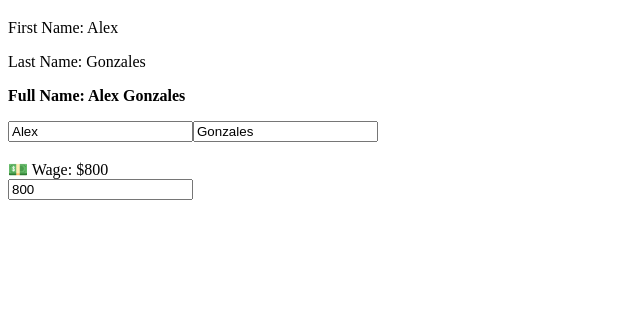
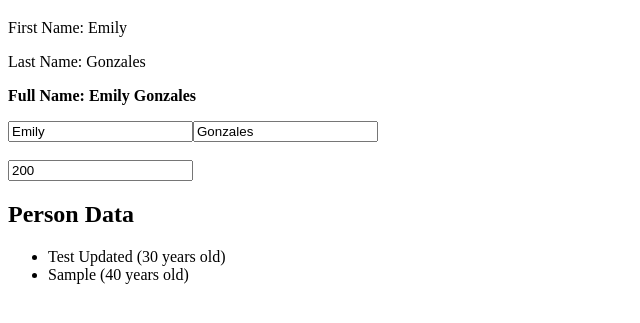
Before and after one commit to tobi2409/template-engine, a plain HTML site: page examples/notify.html in a window 1280 px wide. Shown: the part 61-384 px from the top of the page, without its empty margins (0-640 px from the left). Drawn offline with Linux system fonts and the light colour scheme.

Commit message:
dependencies

```diff
--- a/examples/notify.html
+++ b/examples/notify.html
@@ -23,11 +23,20 @@
 
         <div>
             <if test="showWage">
-                <div>💵 Wage: $<get>model.wage</get></div>
+                <p>💵 Wage: $<get>model.wage</get></p>
+                <p><b><get>fullInfo</get></b></p>
             </if>
 
             <input type="number" bind-input-value="model.wage" placeholder="Wage ..."/>
         </div>
+
+        <h2>Person Data</h2>
+
+        <ul>
+            <each of="beautifiedPersonData" as="personInfo">
+                <li><get>personInfo.name</get> (<get>personInfo.age</get> years old)</li>
+            </each>
+        </ul>
     </template>
 
     <template-use id="app-template-use" template-id="app-template" mount-id="app"></template-use>
@@ -38,7 +47,8 @@
         const model = {
             firstName: 'Alex',
             lastName: 'Gonzales',
-            wage: 800
+            wage: 800,
+            rawPersonData: [{ name: 'Test', birthyear: 1995 }, { name: 'Demo', birthyear: 1990 }]
         }
 
         const viewModel = TemplateEngine.reactive({
@@ -50,12 +60,32 @@
 
             get showWage() {
                 return model.wage > 600
+            },
+
+            get fullInfo() {
+                return `${this.fullName} earns $${model.wage}`
+            },
+
+            get beautifiedPersonData() {
+                return model.rawPersonData.map(p => {
+                    const age = new Date().getFullYear() - p.birthyear
+                    return { name: p.name, age: age }
+                })
             }
         }, document.getElementById('app-template-use'), {
             'model.firstName': ['fullName'],
             'model.lastName': ['fullName'],
-            'model.wage': ['showWage']
+            'model.wage': ['showWage'],
+            'model.rawPersonData': ['beautifiedPersonData']
+            /*'model.rawPersonData.0.name': ['beautifiedPersonData.0.name']*/
+            /*'fullName': ['fullInfo']*/
         })
+
+        viewModel.model.firstName = 'Emily'
+        viewModel.model.wage = 200
+        viewModel.model.rawPersonData.push({ name: 'Sample', birthyear: 1985 })
+        viewModel.model.rawPersonData[0].name = 'Test Updated'
+        viewModel.model.rawPersonData.splice(1, 1)
     </script>
 
 </body>
--- a/src/default-node-attributes.js
+++ b/src/default-node-attributes.js
@@ -3,6 +3,7 @@
 import { nodeHoldersByKeys } from './utils/node-holders.js'
 import { resolveEx, setByPath } from './utils/resolver.js'
 import { refresh } from './refresh.js'
+import { notifyDependencies, findMatchingDependencies } from './utils/notifier.js'
 
 // Helper function to apply attribute value to DOM element
 export function applyAttribute(node, attrName, value) {
@@ -32,7 +33,7 @@ export function handleActionAttribute(cloned, attr, data, contextStack, params)
     }
 }
 
-export function handleBindAttribute(cloned, attr, resolved, data) {
+export function handleBindAttribute(cloned, attr, resolved, data, dependencies = {}) {
     try {
         // two-way binding: bind-{event}-{property}="dataKey"
         const parts = attr.name.split('-')
@@ -61,6 +62,10 @@ export function handleBindAttribute(cloned, attr, resolved, data) {
                 const change = { fullKey: resolved.fullKey, action: nodeHolder.action }
                 refresh(data, change)
             }
+
+            // Trigger refreshes for dependent keys (including nested paths)
+            const matchingDependents = findMatchingDependencies(resolved.fullKey, dependencies)
+            notifyDependencies(data, matchingDependents)
         })
 
         cloned.removeAttribute(attr.name)
--- a/src/refresh.js
+++ b/src/refresh.js
@@ -59,8 +59,7 @@ export function refresh(data, change, app) {
             case 'updateGet': {
                 const linkedNodeHolders = nodeHoldersByKeys.getByKey(change.fullKey)
                 for (const nodeHolder of linkedNodeHolders.get('holders')) {
-                    const refreshKey = nodeHolder.refreshKey || change.fullKey
-                    handleGetNodeRefresh(data, { existingNode: nodeHolder.node, fullKey: refreshKey })
+                    handleGetNodeRefresh(data, { existingNode: nodeHolder.node, fullKey: change.fullKey })
                 }
 
                 break
--- a/src/render.js
+++ b/src/render.js
@@ -35,17 +35,9 @@ export function handleGetNode(data, contextStack = new Map(), params = new Map()
 
         mount(resolvedTextSpan, mountNode, insertBeforeAnchor)
 
-        const nodeHolder = { action: 'updateGet', getNode: getNode, node: resolvedTextSpan, refreshKey: resolved.fullKey }
-        nodeHoldersByKeys.appendToKey(resolved.fullKey, nodeHolder)
-
-        // Check if OTHER keys depend on THIS key
-        // If model.firstName changes, fullName should also refresh
-        for (const [sourceKey, dependentKeys] of Object.entries(dependencies)) {
-            if (dependentKeys.includes(resolved.fullKey)) {
-                // Register this nodeHolder also under the source key
-                nodeHoldersByKeys.appendToKey(sourceKey, nodeHolder)
-            }
-        }
+        // NodeHolder structure: getNode is needed for refresh
+        nodeHoldersByKeys.appendToKey(resolved.fullKey,
+            { action: 'updateGet', getNode: getNode, node: resolvedTextSpan })
     } catch (error) {
         throw new Error(`[TemplateEngine] Error in handleGetNode: ${error.message}`)
     }
@@ -250,7 +242,7 @@ function handleDefaultNode(data, contextStack = new Map(), params = new Map(), d
             if (attr.name.startsWith('action-')) {
                 handleActionAttribute(cloned, attr, data, contextStack, params)
             } else if (attr.name.startsWith('bind-')) {
-                handleBindAttribute(cloned, attr, resolved, data)
+                handleBindAttribute(cloned, attr, resolved, data, dependencies)
             } else if (attr.name.startsWith('attr-') || attr.name.startsWith('style-')) {
                 handleStyleOrAttrAttribute(cloned, attr, resolved)
             }
--- a/src/template-engine.js
+++ b/src/template-engine.js
@@ -3,6 +3,7 @@
 import { nodeHoldersByKeys } from './utils/node-holders.js'
 import { run } from './render.js'
 import { refresh } from './refresh.js'
+import { notifyDependencies, findMatchingDependencies } from './utils/notifier.js'
 
 const TemplateEngine = (function () {
     return {
@@ -14,7 +15,6 @@ const TemplateEngine = (function () {
             }
 
             const topData = data
-            const deps = dependencies
 
             function innerReactive(data, fullKey = '') {
                 let isInArrayMethod = false
@@ -60,7 +60,18 @@ const TemplateEngine = (function () {
                             }
 
                             try {
-                                refresh(topData, change)
+                                // Check if there are NodeHolders or dependencies for this array
+                                const linkedNodeHolders = nodeHoldersByKeys.getByKey(fullKey)
+                                const matchingDependents = findMatchingDependencies(fullKey, dependencies)
+
+                                // Only refresh if array is used in template or has dependencies
+                                if (linkedNodeHolders && linkedNodeHolders.get('holders')?.length > 0) {
+                                    refresh(topData, change)
+                                }
+
+                                // Always notify dependencies (even if array itself not in template)
+                                // Pass the original change object so dependencies can use the same efficient operation
+                                notifyDependencies(topData, matchingDependents, change)
                             } catch (error) {
                                 throw new Error(`[TemplateEngine] Error during refresh of "${fullKey}" after "${prop}": ${error.message}`)
                             }
@@ -74,42 +85,33 @@ const TemplateEngine = (function () {
 
                         if (prop !== 'length' && !isInArrayMethod) {
                             const nextFullKey = fullKey ? `${fullKey}.${prop}` : String(prop)
-
                             // Determine action based on registered NodeHolders
                             // [0] is sufficient since typically all holders for the same key have the same action
                             // (e.g., all <get>data.name</get> have 'updateGet', all <if test="data.flag"> have 'updateIf')
                             const linkedNodeHolders = nodeHoldersByKeys.getByKey(nextFullKey)
 
+                            // Find matching dependencies (direct match + nested paths)
+                            const matchingDependents = findMatchingDependencies(nextFullKey, dependencies)
+
                             // Early return if no UI elements depend on this property
-                            if (!linkedNodeHolders || linkedNodeHolders.get('holders')?.length === 0) {
+                            if ((!linkedNodeHolders || linkedNodeHolders.get('holders')?.length === 0)
+                                && matchingDependents.length === 0) {
                                 return true
                             }
 
-                            const action = linkedNodeHolders?.get('holders')?.[0].action || 'update'
-                            const change = { fullKey: nextFullKey, action }
+                            try {
+                                // Refresh all NodeHolders for this key (may have different actions)
+                                // e.g., both <get>model.wage</get> (updateGet) and <input bind-input-value="model.wage"> (updateDefault)
+                                if (linkedNodeHolders && linkedNodeHolders.get('holders')?.length > 0) {
+                                    for (const nodeHolder of linkedNodeHolders.get('holders')) {
+                                        const change = { fullKey: nextFullKey, action: nodeHolder.action }
+                                        refresh(topData, change)
+                                    }
+                                }
 
-                            try {
-                                refresh(topData, change)
+                                notifyDependencies(topData, matchingDependents)
                             } catch (error) {
                                 throw new Error(`[TemplateEngine] Error during refresh of "${nextFullKey}": ${error.message}`)
-                            }
-
-                            // Trigger refreshes for dependent keys
-                            const dependentKeys = deps[nextFullKey]
-                            if (dependentKeys) {
-                                for (const dependentKey of dependentKeys) {
-                                    const dependentNodeHolders = nodeHoldersByKeys.getByKey(dependentKey)
-                                    if (dependentNodeHolders && dependentNodeHolders.get('holders')?.length > 0) {
-                                        const dependentAction = dependentNodeHolders.get('holders')[0].action || 'update'
-                                        const dependentChange = { fullKey: dependentKey, action: dependentAction }
-
-                                        try {
-                                            refresh(topData, dependentChange)
-                                        } catch (error) {
-                                            throw new Error(`[TemplateEngine] Error during refresh of dependent "${dependentKey}": ${error.message}`)
-                                        }
-                                    }
-                                }
                             }
                         }
 
--- /dev/null
+++ b/src/utils/notifier.js
@@ -0,0 +1,60 @@
+// Notify dependent nodes
+
+import { refresh } from '../refresh.js'
+import { nodeHoldersByKeys } from './node-holders.js'
+
+// Find all dependency keys that match the changed fullKey
+// Supports nested paths: if 'model.rawPersonData.0.name' changes,
+// dependencies on 'model.rawPersonData' should also be triggered
+export function findMatchingDependencies(fullKey, dependencies) {
+    const matches = []
+
+    // Direct match
+    if (dependencies[fullKey]) {
+        matches.push(...dependencies[fullKey])
+    }
+
+    // Check if fullKey is a subpath of any dependency key
+    // e.g., fullKey='model.rawPersonData.0.name' matches dependencyKey='model.rawPersonData'
+    for (const [depKey, dependents] of Object.entries(dependencies)) {
+        if (fullKey.startsWith(depKey + '.')) {
+            // Extract the suffix after the dependency key
+            // fullKey='model.rawPersonData.0.name', depKey='model.rawPersonData' → suffix='.0.name'
+            const suffix = fullKey.substring(depKey.length)
+
+            // Append suffix to each dependent to get the specific path
+            // e.g., 'beautifiedPersonData' + '.0.name' = 'beautifiedPersonData.0.name'
+            for (const dependent of dependents) {
+                matches.push(dependent + suffix)
+            }
+        }
+    }
+
+    return [...new Set(matches)] // Remove duplicates
+}
+
+export function notifyDependencies(data, dependencyValues, sourceChange = null) {
+    try {
+        for (const dependencyValue of dependencyValues || []) {
+            // If we have a source change object (e.g., from array push), use its action
+            // Otherwise, determine action from the NodeHolder
+            const action = sourceChange?.action || nodeHoldersByKeys.getByKey(dependencyValue)?.get('holders')?.[0]?.action || 'update'
+
+            const dependencyChange = {
+                fullKey: dependencyValue,
+                action: action
+            }
+
+            // Copy additional properties from source change (e.g., items for push, startIndex for splice)
+            if (sourceChange) {
+                if (sourceChange.items) dependencyChange.items = sourceChange.items
+                if (sourceChange.startIndex !== undefined) dependencyChange.startIndex = sourceChange.startIndex
+                if (sourceChange.deleteCount !== undefined) dependencyChange.deleteCount = sourceChange.deleteCount
+            }
+            console.log(dependencyChange)
+            refresh(data, dependencyChange)
+        }
+    } catch (error) {
+        throw new Error(`[TemplateEngine] Error notifying dependencies: ${error.message}`)
+    }
+}
```
